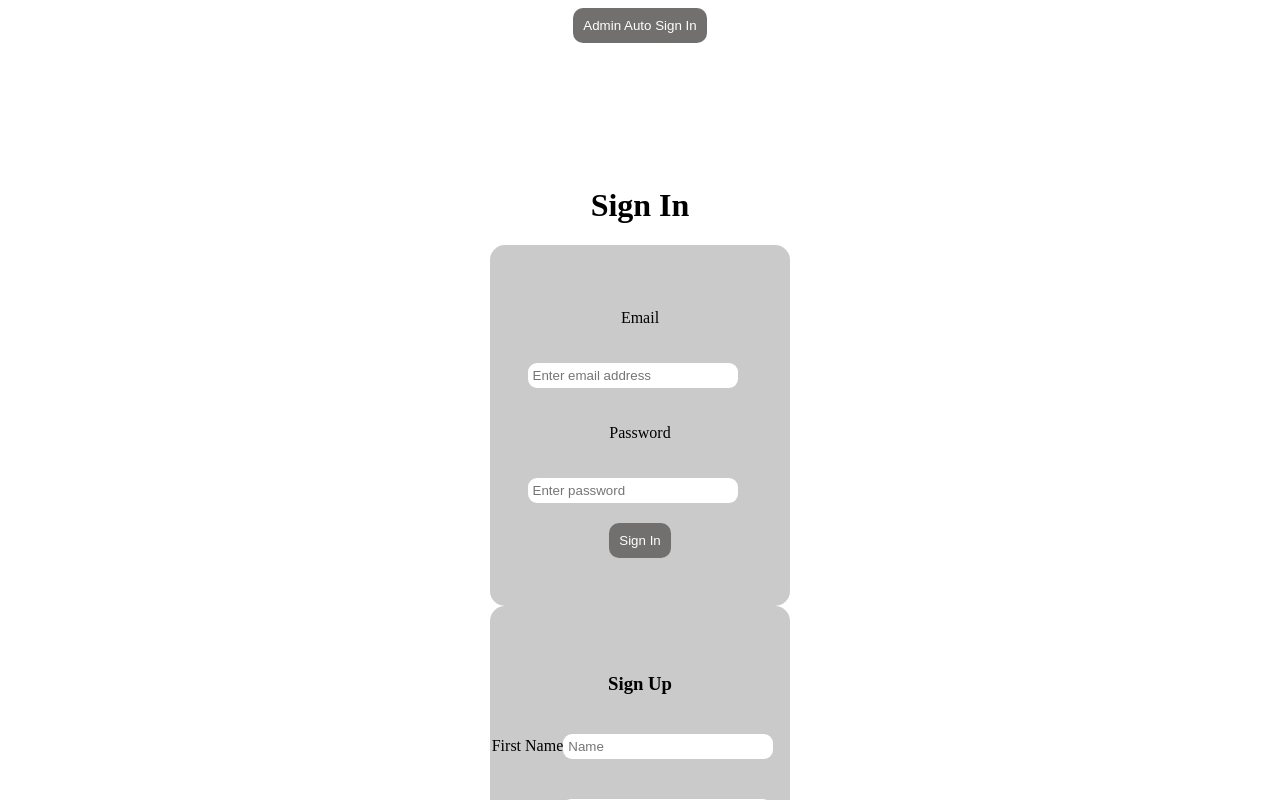
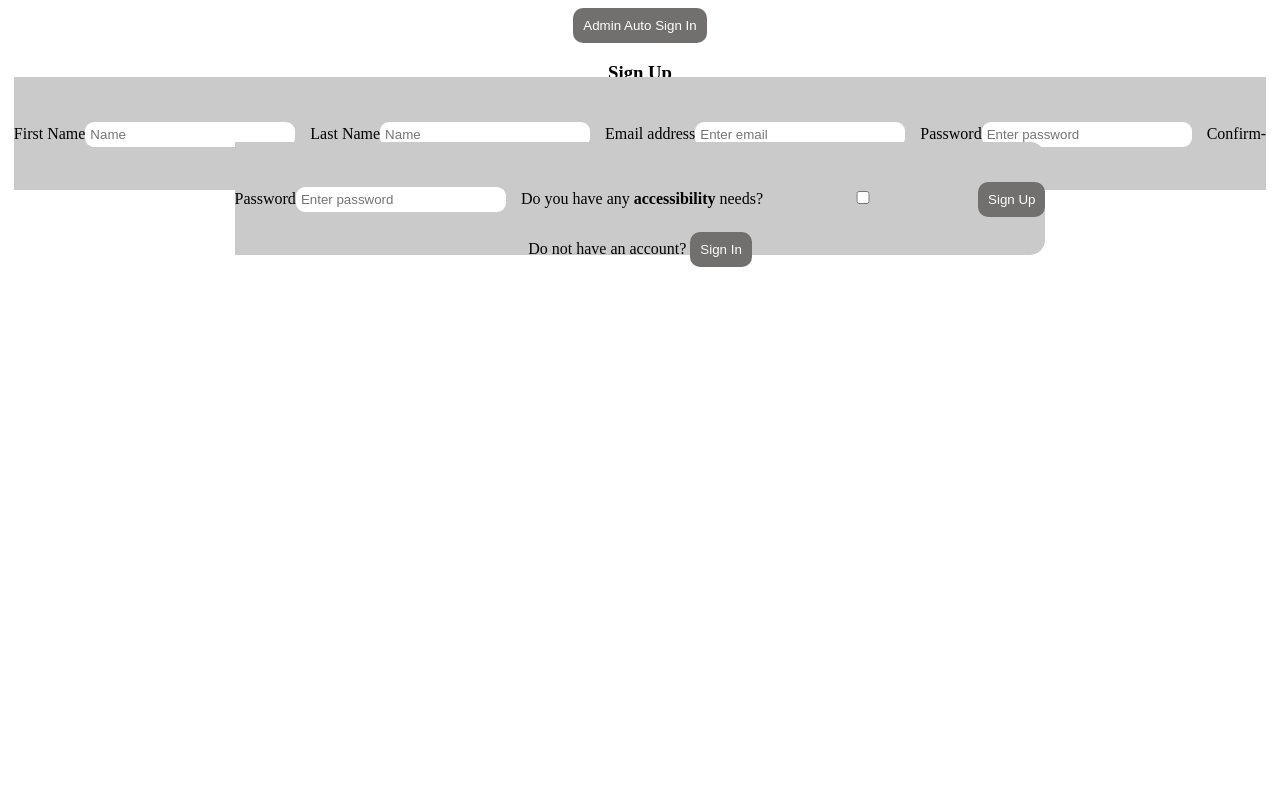
Before and after one commit to erin-switchstitch/deskeando, a React (Create React App) app in the folder client/: page / in a window 1280 px wide. Both pictures are taken after a click on the button "Sign Up". Shown: the top 800 px of the page. Built offline with nearby package versions, Linux system fonts and the light colour scheme.

Commit message:
#51-Logic changes to display and hide-ErinAndSharmaine

```diff
--- a/client/src/components/SignIn.js
+++ b/client/src/components/SignIn.js
@@ -58,7 +58,7 @@ export default function SignIn(props) {
 
 	console.log(email, password);
 	return (
-		<>
+		<div style={{display:props.display}}>
 			<h1>Sign In</h1>
 
 
@@ -94,6 +94,6 @@ export default function SignIn(props) {
                 	<button>Go to dashboard</button>
             	</Link>
 			</form>
-		</>
+		</div>
 	);
 }
--- a/client/src/components/SignUp.js
+++ b/client/src/components/SignUp.js
@@ -128,8 +128,10 @@ export default function SignUp(props){
         // window.location.href = "http://localhost:3000/dashboard";
         }
     };
+
+
     return(
-        <form className={props.display ? "no-display" : ""} onSubmit={handleOnSubmit}>
+        <form style={{display:props.display}} onSubmit={handleOnSubmit}>
             <h3>Sign Up</h3>
             <span>{errorMsg}</span>
                 <label>First Name
--- a/client/src/pages/LoginPage.js
+++ b/client/src/pages/LoginPage.js
@@ -5,7 +5,10 @@ import AdminSignIn from "../components/AdminSignIn";
 import "../stylings/SignUp.css";
 
 export default function LoginPage(props){
-    const [login, setLogin] = useState(true);
+
+    const [booleanSwitch, setBooleanSwitch] = useState(true)
+    const [signInShow, setSignInShow] = useState("inline");
+    const [signUpShow, setSignUpShow] = useState("none");
 
     //  ↓↓↓↓↓ globalUserDetails useState AND setGlobalUserDetails setState ↓↓↓↓↓
     let globalUserDetails = props.globalUserDetails;
@@ -14,18 +17,27 @@ export default function LoginPage(props){
     //  ↑↑↑↑↑↑↑↑↑↑↑↑↑↑↑↑↑↑↑↑↑↑↑↑↑↑↑↑↑↑↑↑↑↑↑↑↑↑↑↑↑↑↑↑↑↑↑↑↑↑↑↑↑↑↑↑↑↑↑↑↑↑↑↑↑↑↑↑↑↑↑↑
 
     function loginInSingUpSwitch(){
-        setLogin(!login);
-        console.log(login);
+        console.log(booleanSwitch)
+        if (booleanSwitch) {
+            setBooleanSwitch(false);
+            setSignInShow("none")
+            setSignUpShow("inline")
+        } else {
+            setBooleanSwitch(true);
+            setSignInShow("inline")
+            setSignUpShow("none")
+        }
     }
+
 
     return(
         <div>
             <AdminSignIn globalUserDetails={globalUserDetails} setGlobalUserDetails={(data)=>setGlobalUserDetails(data)}/>
-            <SignIn display={login} globalUserDetails={globalUserDetails} setGlobalUserDetails={(data)=>setGlobalUserDetails(data)} />
-            <SignUp display={login} globalUserDetails={globalUserDetails} setGlobalUserDetails={(data)=>setGlobalUserDetails(data)} />
+            <SignIn display={signInShow} globalUserDetails={globalUserDetails} setGlobalUserDetails={(data)=>setGlobalUserDetails(data)} />
+            <SignUp display={signUpShow} globalUserDetails={globalUserDetails} setGlobalUserDetails={(data)=>setGlobalUserDetails(data)} />
             <div>
-                <div> <span>{login ? "Do not have an account?" : "Already registered?"}</span>&nbsp;
-                    <button type="button" onClick={loginInSingUpSwitch}>{ login ? "Sign Up" : "Sign In"}</button>
+                <div> <span>{signInShow ? "Do not have an account?" : "Already registered?"}</span>&nbsp;
+                    <button type="button" onClick={loginInSingUpSwitch}>{ booleanSwitch ? "Sign Up" : "Sign In"}</button>
                 </div>
             </div>
         </div>
```
